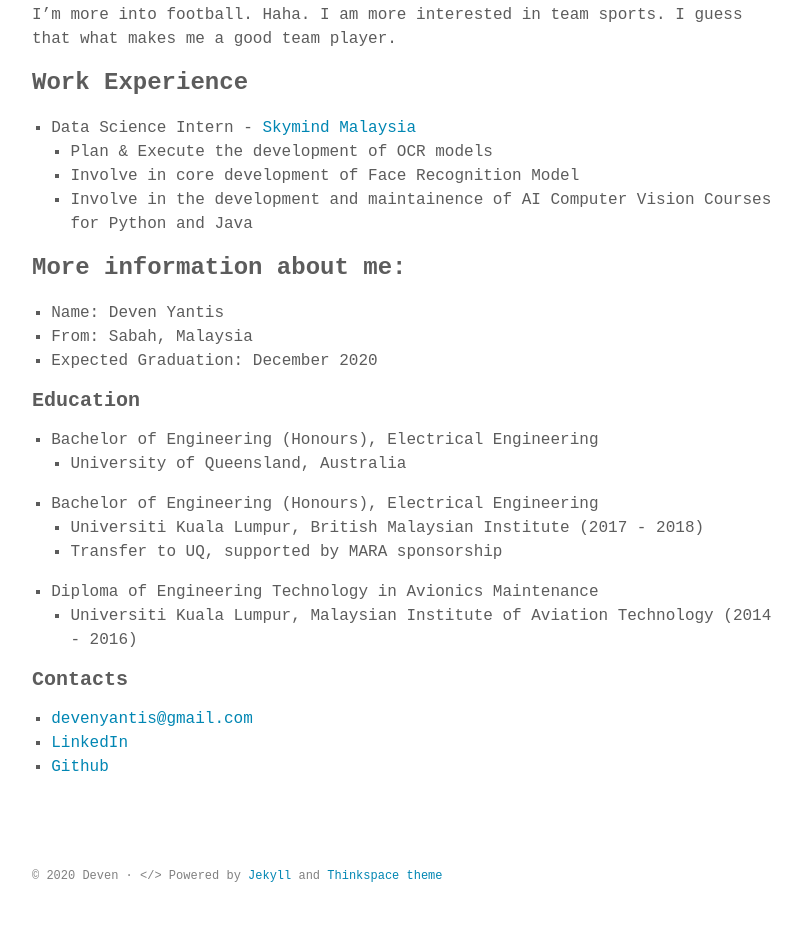
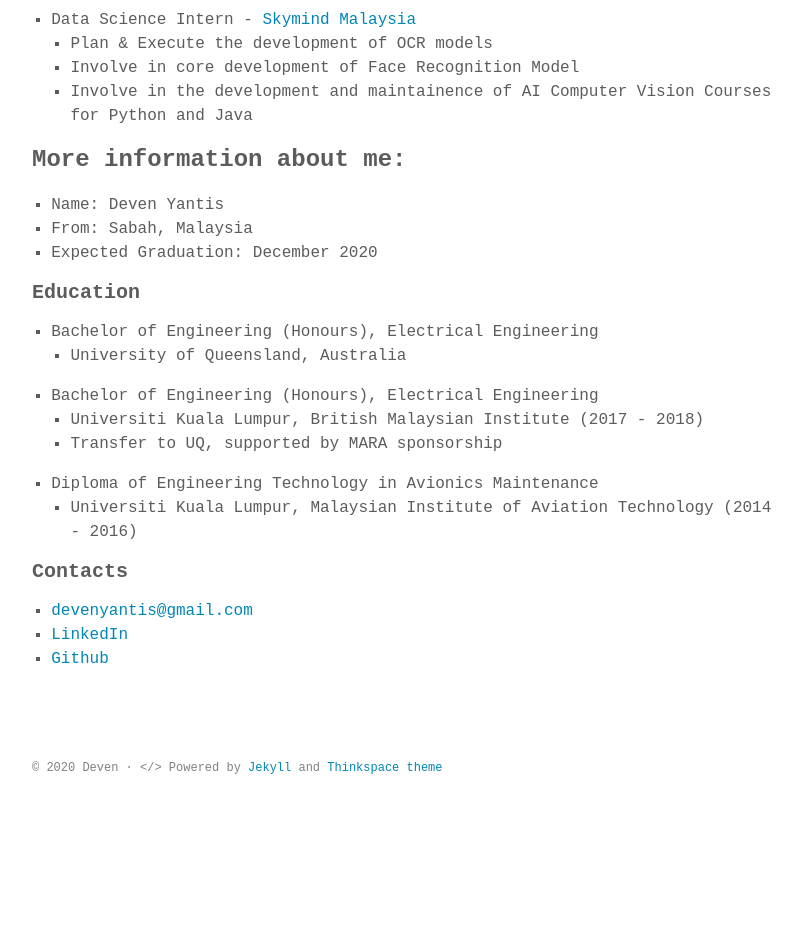
Before and after one commit to devennn/devennn.github.io, a Jekyll site: the page built from about.md, in a window 1280 px wide. Shown: the part 778-1711 px from the top of the page, without its empty margins (232-1033 px from the left). Built offline with Jekyll 4.4.1, drawn with Linux system fonts in a browser that asks for light colours; some web fonts are replaced; after the commit the page ends 1603 px from its top, so only the background shows below that; some of the changed text lies outside the part shown.

Commit message:
Update about.md

```diff
--- a/about.md
+++ b/about.md
@@ -9,8 +9,6 @@ Hi! I am Deven. Welcome to my little blog. I am a final year Electrical Engineer
 I'm also a big believer in open discussion. So, if you disagree with something on this blog, I am happy to discuss it! That way, we can grow together.
 
 ![image](https://filedn.com/l5qh0nREM5jm9t10JjPxfgJ/me.jpg)
-
-A little bit about myself: I like to play sports! Probably, I am average in everything except swimming. My mom did send me to a swimming lesson once, but I'm more into football. Haha. I am more interested in team sports. I guess that what makes me a good team player.
 
 ### Work Experience
 - Data Science Intern - [Skymind Malaysia](https://skymind.global/)
```
